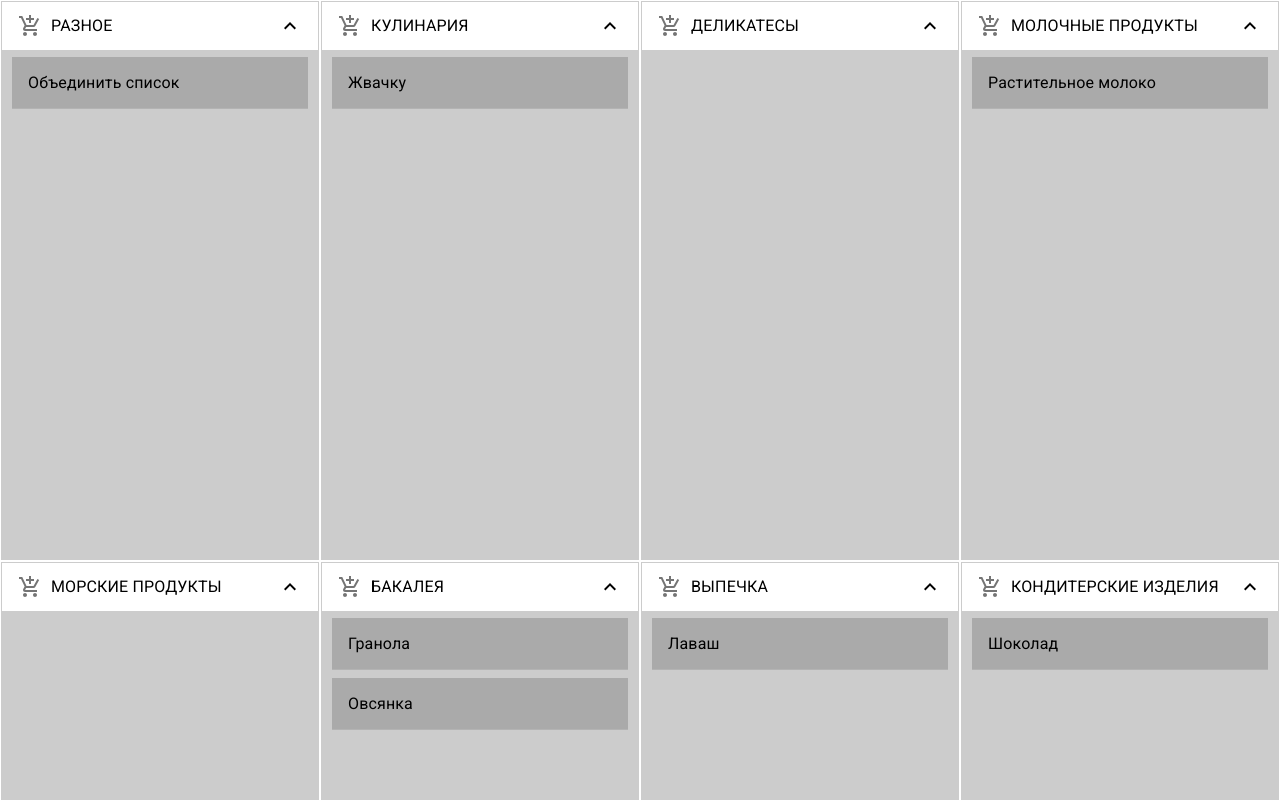
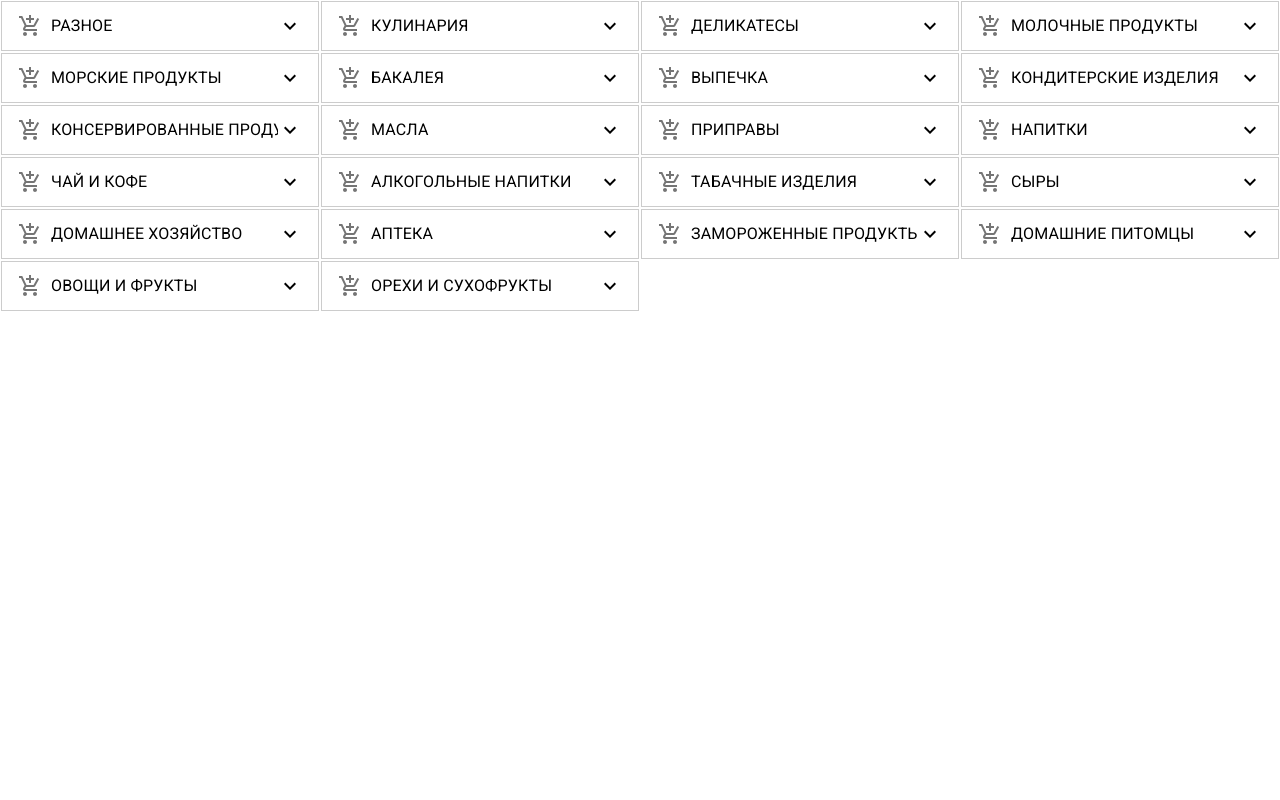
Before and after one commit to kobrynovych/React_Drag_and_Drop, a React (Create React App) app: page / in a window 1280 px wide. Shown: the top 800 px of the page. Built offline with nearby package versions, Linux system fonts and the light colour scheme.

Commit message:
new block compiled

```diff
--- a/src/App.css
+++ b/src/App.css
@@ -55,8 +55,10 @@ body {
 
 .item.is-dragging {
   color: #fff!important;
-  background-color: rgb(112, 112, 112)!important;
+  /* background-color: rgb(112, 112, 112)!important; */
+  background-color: lightgreen!important;
   box-shadow: 0px 0px 2px rgb(8, 58, 30), 0px 0px 10px MediumSeaGreen;
+  /* box-shadow: 0px 0px 2px rgb(189, 255, 217), 0px 0px 10px MediumSeaGreen; */
 }
 
 .item span::first-letter {
--- a/src/App.js
+++ b/src/App.js
@@ -108,7 +108,7 @@ function App() {
 
           type="column"
         >
-          {provided => (
+          {(provided, snapshot) => (
             <div
               className="columns"
               {...provided.droppableProps}
--- a/src/components/Column.js
+++ b/src/components/Column.js
@@ -34,31 +34,83 @@ const useStyles = makeStyles((theme) => ({
       height: theme.spacing(3),
     },
     ItemList_wrap: {
-      backgroundColor: '#ccc',
-      paddingTop: '3px',          // dont work only (+ItemList_wrap2)
+      backgroundColor: 'lightblue',
+      // paddingTop: '3px',          // dont work only (+ItemList_wrap2)
+      // height: '40px',
+      // display: 'dlock!important',
+      // height: '0px',
     },
     ItemList_wrap2: {
-      padding: '3px',
+      // padding: '3px',
+      // height: '30px',
+      // overflow: 'hidden',
+      // display: 'dlock!important',
+
     },
   }));
 
 const Column = React.memo(function Column({ column, index }) {
     const classes = useStyles();
-    const [open, setOpen] = useState(true);
+    const [open, setOpen] = useState(false);
 
     const handleClick = () => {
       setOpen(!open);
     };
 
+    // const handleMouseOver = isDraggingOver => event => {
+    //   debugger
+    //   if (isDraggingOver) {
+    //     setOpen(true);
+    //   }
+    // };
+    const handleMouseOver2 = isDraggingOver => {
+      // debugger
+      if (isDraggingOver) {
+        setOpen(false);
+      }
+    };
+
+    const getListStyle = (isDraggingOver) => {
+      debugger
+      if (isDraggingOver) {
+
+      }
+
+      return {
+      // background: isDraggingOver ? 'lightblue!important' : 'lightgrey!important',
+      // background: isDraggingOver ? 'lightblue' : 'lightgrey',
+      background: isDraggingOver ? 'lightblue' : '#fff',
+      // height: isDraggingOver && '200px',
+      // top: isDraggingOver && '-50px',
+      // height: isDraggingOver && '50px',
+      // padding: '8px',
+      // width: 250,
+      // display: 'none',
+    }};
+
     return (
       <Draggable draggableId={column.id} index={index}>
-        {provided => (
+        {(provided, snapshot) => {
+// debugger
+          return (
           <div
             className={classes.column}
             {...provided.draggableProps}
             ref={provided.innerRef}
+            // style={getListStyle(snapshot.isDraggingOver)}
+            // style={getListStyle(snapshot.draggingOver)}
+
+            // style={{ backgroundColor: snapshot.isDraggingOver ? 'blue' : 'grey' }}
+            // style={{
+            //   backgroundColor: provided.isDragging ? 'green' : 'lightblue',
+            // }}
           >
-              <ListItem button onClick={handleClick} {...provided.dragHandleProps} className={classes.title__wrap}>
+              <ListItem button onClick={handleClick} {...provided.dragHandleProps} className={classes.title__wrap}
+                // onMouseOver={handleMouseOver(snapshot.isDraggingOver)}
+                // onMouseOver={handleMouseOver(snapshot.isDragging)}
+                // onMouseMove={handleMouseOver(snapshot.isDragging)}
+                style={getListStyle(snapshot.isDragging)}
+              >
                 <ListItemIcon className={classes.icon}>
                   <AddShoppingCartIcon />
                   {/* <Avatar variant="rounded" alt={column.name} src={column.img} className={classes.small} /> */}
@@ -67,13 +119,18 @@ const Column = React.memo(function Column({ column, index }) {
                 <ListItemText primary={column.name} className={classes.title} />
                 {open ? <ExpandLess /> : <ExpandMore />}
               </ListItem>
-              <Collapse in={open} timeout="auto" unmountOnExit className={classes.ItemList_wrap}>
-                <ListMaterialUI component="div" disablePadding className={classes.ItemList_wrap2}>
-                    <ItemListApp column={column} index={index} />
+              {/* <Collapse in={open} timeout="auto" unmountOnExit className={classes.ItemList_wrap}> */}
+              <div className={classes.ItemList_wrap} >
+                <ListMaterialUI component="div" disablePadding className={classes.ItemList_wrap2} style={{height: !open && '0px', paddingTop: open && '3px'}}>
+                    <ItemListApp column={column} index={index}
+                      handleMouseOver2={handleMouseOver2}
+                      open={open}
+                    />
                 </ListMaterialUI>
-              </Collapse>
+              {/* </Collapse> */}
+              </div>
           </div>
-        )}
+          )}}
       </Draggable>
     );
   });
--- a/src/components/Item.js
+++ b/src/components/Item.js
@@ -17,7 +17,12 @@ const getStyle = ({ draggableStyle, virtualStyle, isDragging }) => {
         ? draggableStyle.width
         : `calc(${combined.width} - ${grid * 2}px)`,
       marginBottom: grid,
-      backgroundColor: '#aaa',
+      // backgroundColor: '#aaa',
+      backgroundColor: 'lightgrey',
+      borderRadius: '15px',
+      color: 'rgba(0,0,0,.6)',
+      // border: '1px solid lightblue',
+      boxShadow: '2px 2px #aaa'
     };
     return result;
   }
--- a/src/components/ItemList.js
+++ b/src/components/ItemList.js
@@ -4,7 +4,9 @@ import { Droppable } from "react-beautiful-dnd";
 import Item from './Item';
 import Row from './Row';
 
-const ItemListApp = React.memo(function ItemList({ column, index }) {
+
+
+const ItemListApp = React.memo(function ItemList({ column, index, handleMouseOver2, open }) {
     const listRef = useRef();
     useLayoutEffect(() => {
       const list = listRef.current;
@@ -13,32 +15,120 @@ const ItemListApp = React.memo(function ItemList({ column, index }) {
       }
     }, [index]);
 
+
+    // // 1
+    // provided
+    //   dragHandleProps:
+    //     aria-describedby: "rbd-hidden-text-1-hidden-text-1"
+    //     data-rbd-drag-handle-context-id: "1"
+    //     data-rbd-drag-handle-draggable-id: "25"
+    //     draggable: false
+    //     onDragStart: ƒ preventHtml5Dnd(event)
+    //     role: "button"
+    //     tabIndex: 0
+    //   draggableProps:
+    //     data-rbd-draggable-context-id: "1"
+    //     data-rbd-draggable-id: "25"
+    //     onTransitionEnd: null
+    //     style:
+    //       boxSizing: "border-box"
+    //       height: 52
+    //       left: 12
+    //       opacity: null
+    //       pointerEvents: "none"
+    //       position: "fixed"
+    //       top: 57
+    //       transform: "translate(326px, 162px)"
+    //       transition: "opacity 0.2s cubic-bezier(0.2, 0, 0, 1)"
+    //       width: 291.75
+    //       zIndex: 5000
+
+
+    // // 2
+    // snapshot
+    //   combineTargetFor: null
+    //   combineWith: null
+    //   draggingOver: "кулинария"
+    //   dropAnimation: null
+    //   isClone: true
+    //   isDragging: true
+    //   isDropAnimating: false
+    //   mode: "FLUID"
+
+
+// 3
+    // rubric
+    //   source:
+    //     droppableId: "разное"
+    //     index: 0
+    //   type: "DEFAULT"
+
+
+// //  44
+// provided
+//   droppableProps:
+//     data-rbd-droppable-context-id: "1"
+//     data-rbd-droppable-id: "разное"
+  // droppableProps:
+  //   data-rbd-droppable-context-id: "1"
+  //   data-rbd-droppable-id: "деликатесы"
+
+    const getListStyle = (isDraggingOver) => {
+      // debugger
+      if (isDraggingOver) {
+
+      }
+
+      return {
+      // background: isDraggingOver ? 'lightblue!important' : 'lightgrey!important',
+      // background: isDraggingOver ? 'lightblue' : 'lightgrey',
+      // background: isDraggingOver ? 'lightblue' : 'green',
+      background: isDraggingOver ? 'rgb(189, 255, 217)' : 'lightblue',
+      // height: isDraggingOver && '200px',
+      // top: isDraggingOver && '-50px',
+      // height: isDraggingOver && '50px',
+      // padding: '8px',
+      // display: 'none',
+      width: !open && '83%',
+      top: !open && '-45px',
+      // height: !open && '50px',
+      opacity: !open && '0',
+      // opacity: isDraggingOver && open ? '0' : '0.2',
+
+    }};
+
     return (
       <Droppable
         droppableId={column.id}
         mode="virtual"
-        renderClone={(provided, snapshot, rubric) => (
-          <Item
+        renderClone={(provided, snapshot, rubric) => {
+  // debugger
+          return (<Item
             provided={provided}
             isDragging={snapshot.isDragging}
             item={column.items[rubric.source.index]}
+            // style={getListStyle(snapshot.isDraggingOver)}
           />
-        )}
+        )}}
       >
         {(provided, snapshot) => {
           const itemCount = snapshot.isUsingPlaceholder
             ? column.items.length + 1
             : column.items.length;
 
+        const sizeKim = open ? 500 : 40;
+  // debugger
           return (
             <FixedSizeList
-              height={500}
+              // height={500}
+              height={sizeKim}
               itemCount={itemCount}
               itemSize={60}
               // width={300}
               outerRef={provided.innerRef}
               itemData={column.items}
               className="task-list"
+              style={getListStyle(snapshot.isDraggingOver)}
               ref={listRef}
             >
               {Row}
```
